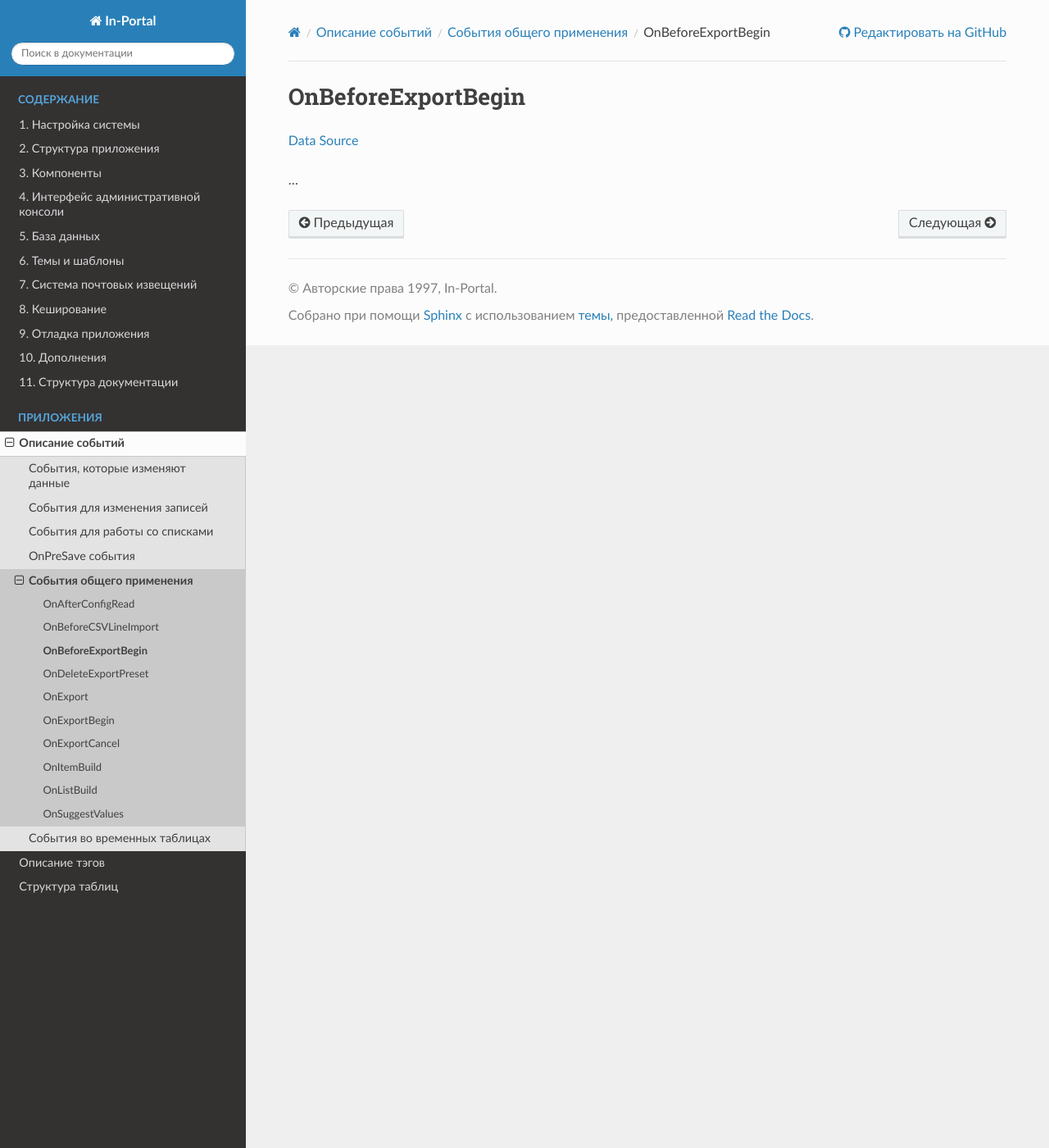
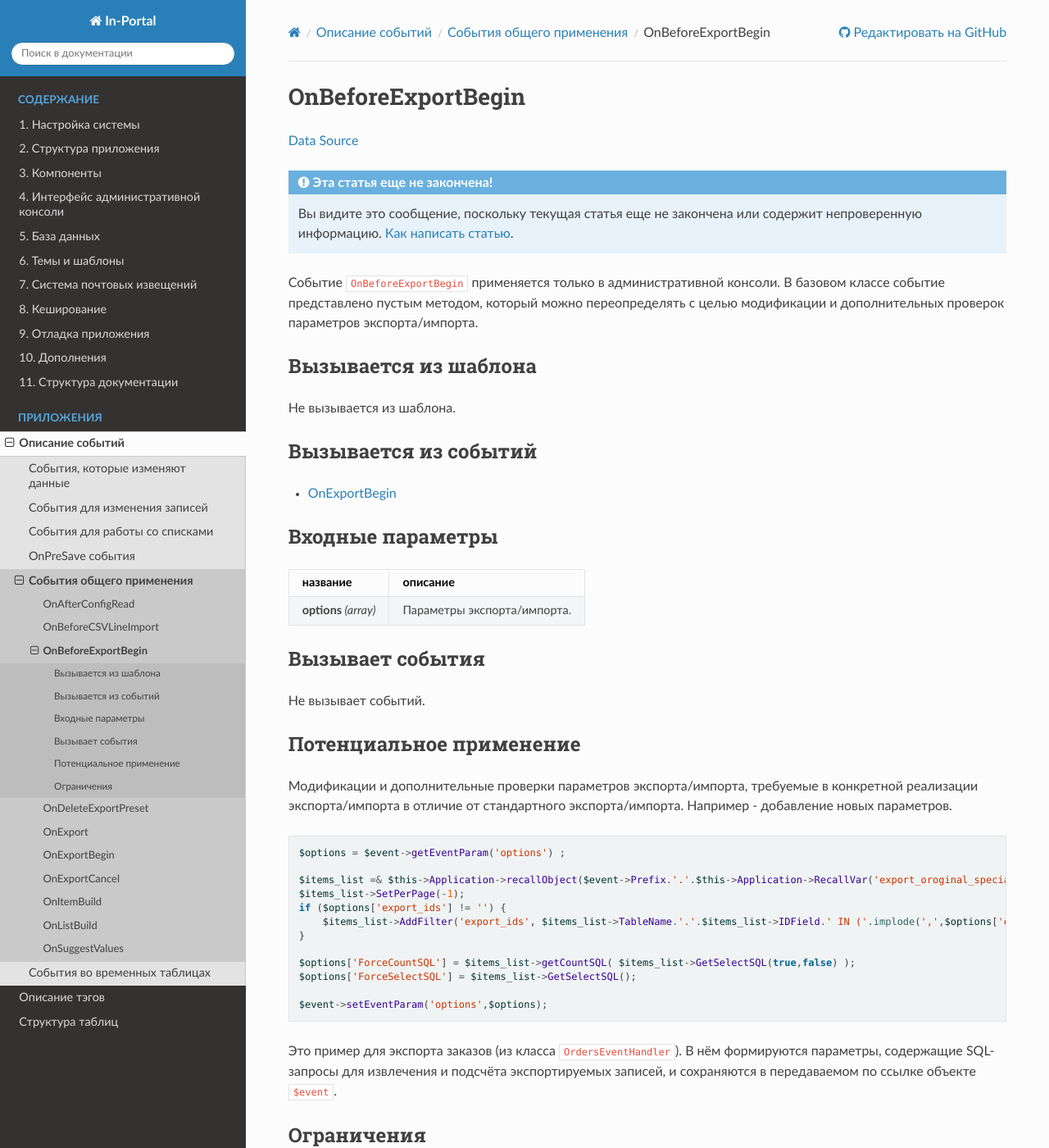
Before and after one commit to in-portal/guide-ru, a Sphinx documentation site: the page built from docs/events/general/on_before_export_begin.rst, in a window 1280 px wide and 1400 px high. Shown: the whole window at 82% size. Built offline with Sphinx 7.4.7 and the Read the Docs theme 3.1.0, drawn with Linux system fonts in a browser that asks for light colours.

Commit message:
Integrated "/events/general/on_before_export_begin.rst"

```diff
--- a/docs/events/general/on_before_export_begin.rst
+++ b/docs/events/general/on_before_export_begin.rst
@@ -2,6 +2,66 @@ OnBeforeExportBegin
 ===================
 `Data Source`_
 
-...
+.. include:: /includes/not_finished.rst
+
+Событие ``OnBeforeExportBegin`` применяется только в административной консоли. В базовом классе событие
+представлено пустым методом, который можно переопределять с целью модификации и дополнительных проверок
+параметров экспорта/импорта.
+
+Вызывается из шаблона
+---------------------
+
+Не вызывается из шаблона.
+
+Вызывается из событий
+---------------------
+
+- :doc:`/events/general/on_export_begin`
+
+Входные параметры
+-----------------
+
++----------------------+-----------------------------+
+| название             | описание                    |
++======================+=============================+
+| .. config-property:: | Параметры экспорта/импорта. |
+|    :name: options    |                             |
+|    :type: array      |                             |
++----------------------+-----------------------------+
+
+Вызывает события
+----------------
+
+Не вызывает событий.
+
+Потенциальное применение
+------------------------
+
+Модификации и дополнительные проверки параметров экспорта/импорта, требуемые в конкретной реализации
+экспорта/импорта в отличие от стандартного экспорта/импорта. Например - добавление новых параметров.
+
+.. code:: php
+
+   $options = $event->getEventParam('options') ;
+
+   $items_list =& $this->Application->recallObject($event->Prefix.'.'.$this->Application->RecallVar('export_oroginal_special'), $event->Prefix.'_List');
+   $items_list->SetPerPage(-1);
+   if ($options['export_ids'] != '') {
+       $items_list->AddFilter('export_ids', $items_list->TableName.'.'.$items_list->IDField.' IN ('.implode(',',$options['export_ids']).')');
+   }
+
+   $options['ForceCountSQL'] = $items_list->getCountSQL( $items_list->GetSelectSQL(true,false) );
+   $options['ForceSelectSQL'] = $items_list->GetSelectSQL();
+
+   $event->setEventParam('options',$options);
+
+Это пример для экспорта заказов (из класса ``OrdersEventHandler``). В нём формируются параметры, содержащие
+SQL-запросы для извлечения и подсчёта экспортируемых записей, и сохраняются в передаваемом по ссылке объекте
+``$event``.
+
+Ограничения
+-----------
+
+Ограничений нет.
 
 .. _Data Source: http://guide.in-portal.org/rus/index.php/EventHandler:OnBeforeExportBegin
```
